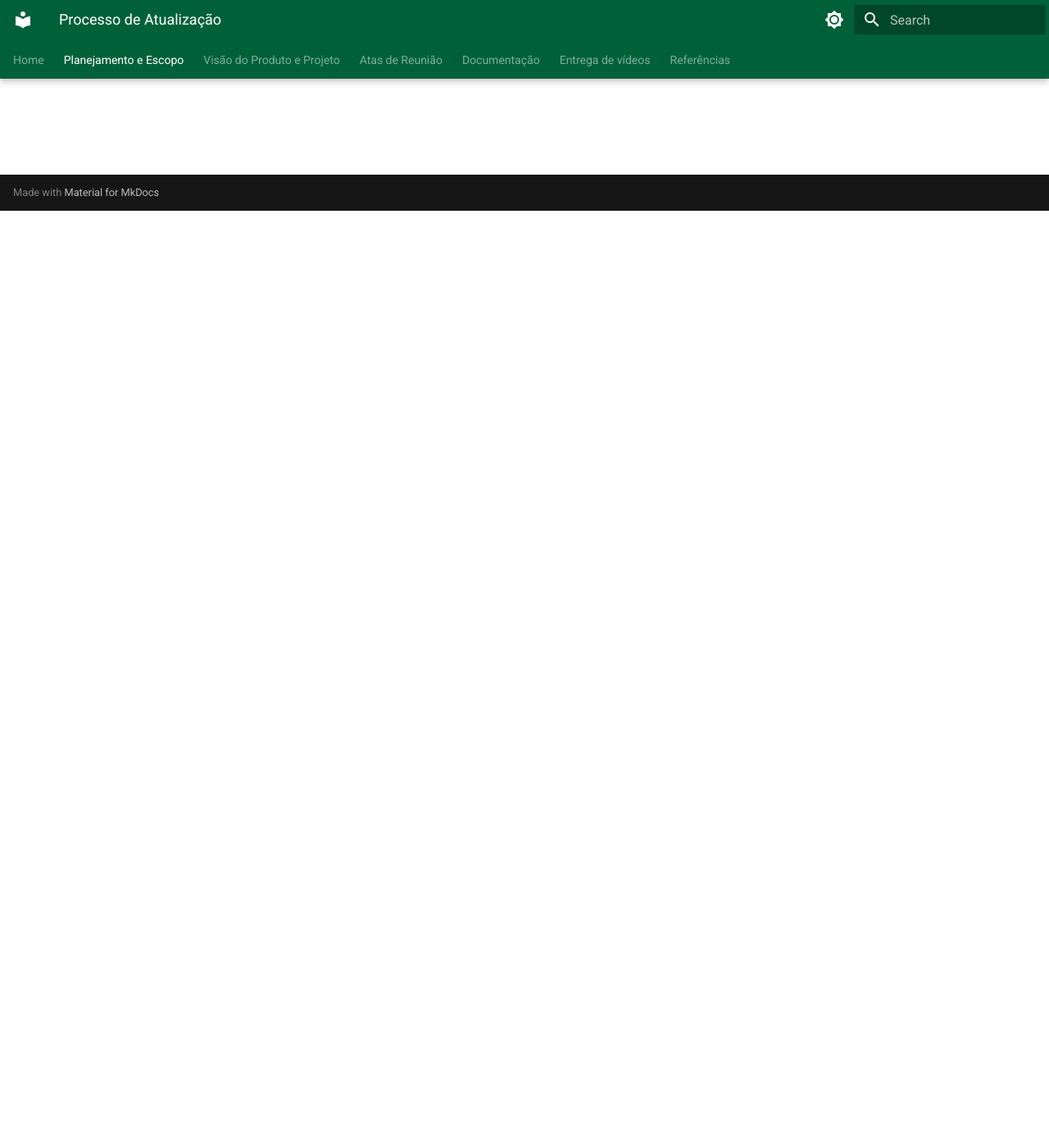
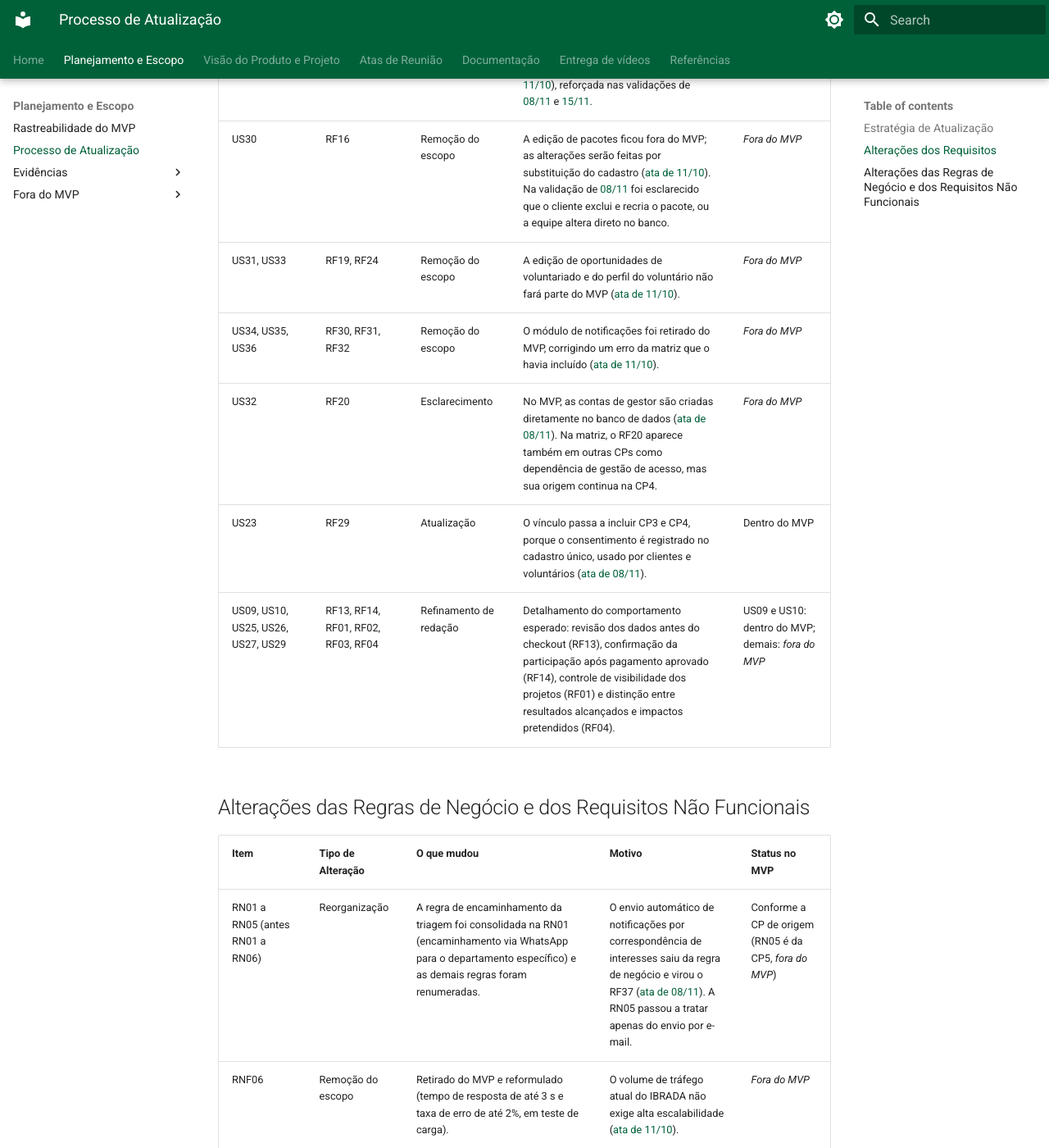
Before and after one commit to mdsreq-fga-unb/REQ-2026.2-T01-IBRADA-NET, an MkDocs documentation site: the page built from docs/planejamento/atualizacao.md, in a window 1280 px wide and 1400 px high, scrolled down 1143 px. Shown: the whole window at 82% size. Built offline with MkDocs 1.6.1 and Material for MkDocs 9.7.7, drawn with Linux system fonts in a browser that asks for light colours; some of the changed text lies outside the part shown.

Commit message:
feat:atualiza rastreabilidade de requisitos

```diff
--- a/docs/planejamento/atualizacao.md
+++ b/docs/planejamento/atualizacao.md
@@ -15,3 +15,19 @@ O processo de atualização é aplicado de diferentes formas no decorrer do proj
 | US24 | RF36 | Nova Adição | Separação da funcionalidade da RF07 entre detalhar dados do pacote (US03) e compartilhar o pacote (US24). | Dentro do MVP |
 | US38 | RF37 | Nova Adição | Especificar funcionalidade de envio automatico de emails, anteriormente apenas declarado na regra de negócio RN05. Não entrou no MVP devido à CP5 não estar no escopo do produto atual. | *Fora do MVP* |
 | US36 | RF32 | Atualização | Especificação do termo "gerenciar" usado na descrição do requisito: uso de críterios para manipular o alcance das notificações. | *Fora do MVP* |
+| US02, US03, US11, US12, US24 | RF06, RF07, RF15, RF17, RF36 | Atualização | Substituição do termo "experiência" por "pacote" em todos os artefatos de ecoturismo, a pedido do cliente ([ata de 11/10](../atas-reuniao/unidade-2/11-10.md)), reforçada nas validações de [08/11](../atas-reuniao/unidade-3/08-11.md) e [15/11](../atas-reuniao/unidade-3/15-11.md). | Dentro do MVP |
+| US30 | RF16 | Remoção do escopo | A edição de pacotes ficou fora do MVP; as alterações serão feitas por substituição do cadastro ([ata de 11/10](../atas-reuniao/unidade-2/11-10.md)). Na validação de [08/11](../atas-reuniao/unidade-3/08-11.md) foi esclarecido que o cliente exclui e recria o pacote, ou a equipe altera direto no banco. | *Fora do MVP* |
+| US31, US33 | RF19, RF24 | Remoção do escopo | A edição de oportunidades de voluntariado e do perfil do voluntário não fará parte do MVP ([ata de 11/10](../atas-reuniao/unidade-2/11-10.md)). | *Fora do MVP* |
+| US34, US35, US36 | RF30, RF31, RF32 | Remoção do escopo | O módulo de notificações foi retirado do MVP, corrigindo um erro da matriz que o havia incluído ([ata de 11/10](../atas-reuniao/unidade-2/11-10.md)). | *Fora do MVP* |
+| US32 | RF20 | Esclarecimento | No MVP, as contas de gestor são criadas diretamente no banco de dados ([ata de 08/11](../atas-reuniao/unidade-3/08-11.md)). Na matriz, o RF20 aparece também em outras CPs como dependência de gestão de acesso, mas sua origem continua na CP4. | *Fora do MVP* |
+| US23 | RF29 | Atualização | O vínculo passa a incluir CP3 e CP4, porque o consentimento é registrado no cadastro único, usado por clientes e voluntários ([ata de 08/11](../atas-reuniao/unidade-3/08-11.md)). | Dentro do MVP |
+| US09, US10, US25, US26, US27, US29 | RF13, RF14, RF01, RF02, RF03, RF04 | Refinamento de redação | Detalhamento do comportamento esperado: revisão dos dados antes do checkout (RF13), confirmação da participação após pagamento aprovado (RF14), controle de visibilidade dos projetos (RF01) e distinção entre resultados alcançados e impactos pretendidos (RF04). | US09 e US10: dentro do MVP; demais: *fora do MVP* |
+
+## Alterações das Regras de Negócio e dos Requisitos Não Funcionais
+
+| Item | Tipo de Alteração | O que mudou | Motivo | Status no MVP |
+| ---- | ----------------- | ----------- | ------ | ------------- |
+| RN01 a RN05 (antes RN01 a RN06) | Reorganização | A regra de encaminhamento da triagem foi consolidada na RN01 (encaminhamento via WhatsApp para o departamento específico) e as demais regras foram renumeradas. | O envio automático de notificações por correspondência de interesses saiu da regra de negócio e virou o RF37 ([ata de 08/11](../atas-reuniao/unidade-3/08-11.md)). A RN05 passou a tratar apenas do envio por e-mail. | Conforme a CP de origem (RN05 é da CP5, *fora do MVP*) |
+| RNF06 | Remoção do escopo | Retirado do MVP e reformulado (tempo de resposta de até 3 s e taxa de erro de até 2%, em teste de carga). | O volume de tráfego atual do IBRADA não exige alta escalabilidade ([ata de 11/10](../atas-reuniao/unidade-2/11-10.md)). | *Fora do MVP* |
+| RNF10 | Remoção do escopo | Compatibilidade entre navegadores retirada do MVP. | A paridade em navegadores legados não é necessária para o contexto atual ([ata de 11/10](../atas-reuniao/unidade-2/11-10.md)). | *Fora do MVP* |
+| RNF01 a RNF05, RNF07 a RNF09 | Reformulação | Redação revisada com critério de aferição: RNF03 (95% das medições, com até 50 usuários simultâneos), RNF04 (log com data, hora e rota), RNF05 (notificações de pagamento sem processamento em duplicidade), RNF07 (monitoramento externo a cada 5 minutos), RNF08 (HTTPS/TLS e senhas armazenadas com hash); RNF01 passou de Portabilidade para Usabilidade. | Tornar os requisitos verificáveis, para que possam ser validados nas etapas de verificação e validação. | Dentro do MVP |
```
Also changed, not shown: docs/evidencias/analise-dominio.md (+1 -1 lines), docs/evidencias/oficina-validacao.md (+1 -1 lines).
